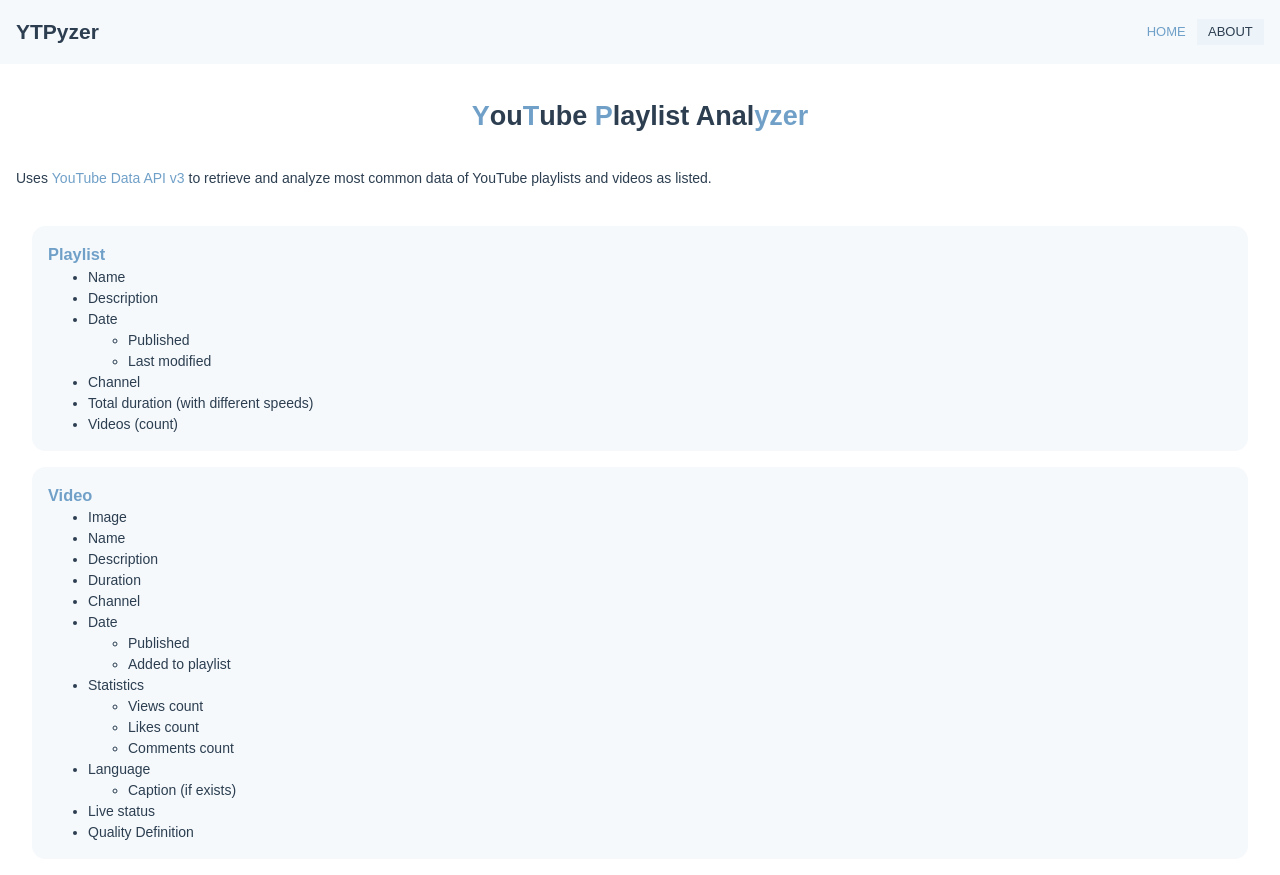
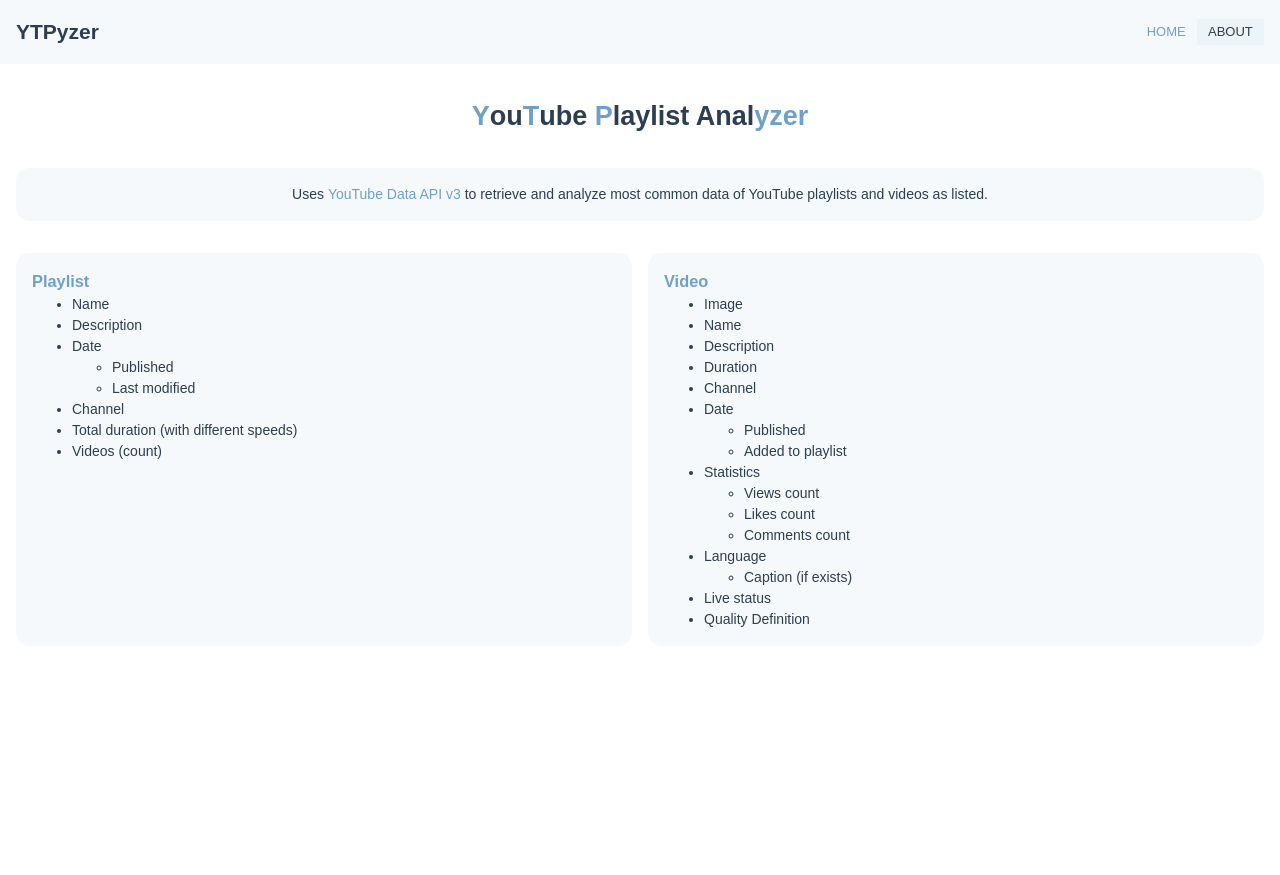
Before and after one commit to AmmarYasserAllaithy/YTPyzer, a Vue app: page / in a window 1280 px wide. Both pictures are taken after a click on the element "ABOUT". After the commit the page ends 800 px from the top, so only its background shows below. Built offline with nearby package versions, Linux system fonts and the light colour scheme.

Commit message:
update about UI

```diff
--- a/src/views/AboutView.vue
+++ b/src/views/AboutView.vue
@@ -1,18 +1,13 @@
 <template>
   <main class="about">
-    <p>
+    <p class="card center">
       Uses
-      <a
-        href="https://developers.google.com/youtube/v3/docs/playlists"
-        target="blank"
-        >YouTube Data API v3</a
-      >
+      <a href="https://developers.google.com/youtube/v3/docs/playlists" target="blank">YouTube Data API v3</a>
       to retrieve and analyze most common data of YouTube playlists and videos
       as listed.
     </p>
 
-    <br />
-
+    <section>
       <article class="card">
         <h3 class="clr">Playlist</h3>
         <ul>
@@ -65,11 +60,30 @@
           <li>Quality Definition</li>
         </ul>
       </article>
+    </section>
   </main>
 </template>
 
-<style>
+<style scoped>
 .about {
   margin: 1rem;
 }
+
+section {
+  display: flex;
+  flex-wrap: wrap;
+  gap: 1rem;
+}
+
+.card {
+  flex-basis: 45%;
+  flex-grow: 1;
+  margin: 1rem auto;
+}
+
+@media screen and (max-width: 666px) {
+  section {
+    display: block;
+  }
+}
 </style>
```
Lines whose indentation alone changed are shown as unchanged.
